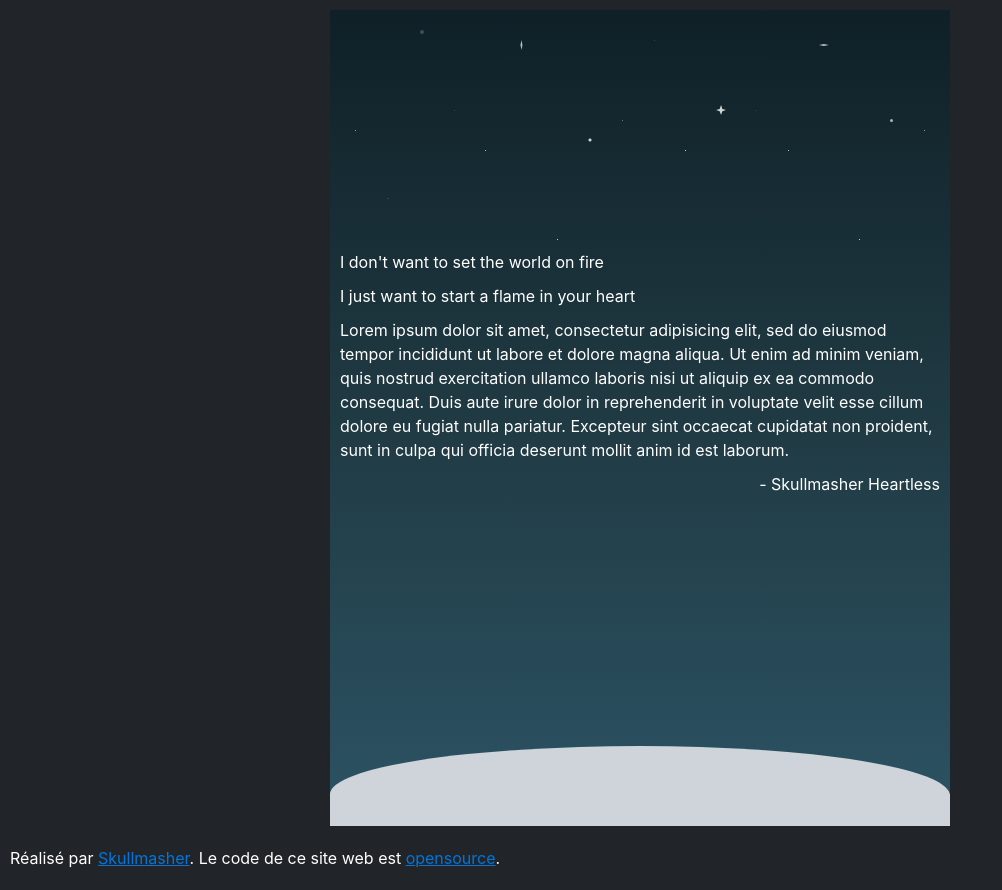
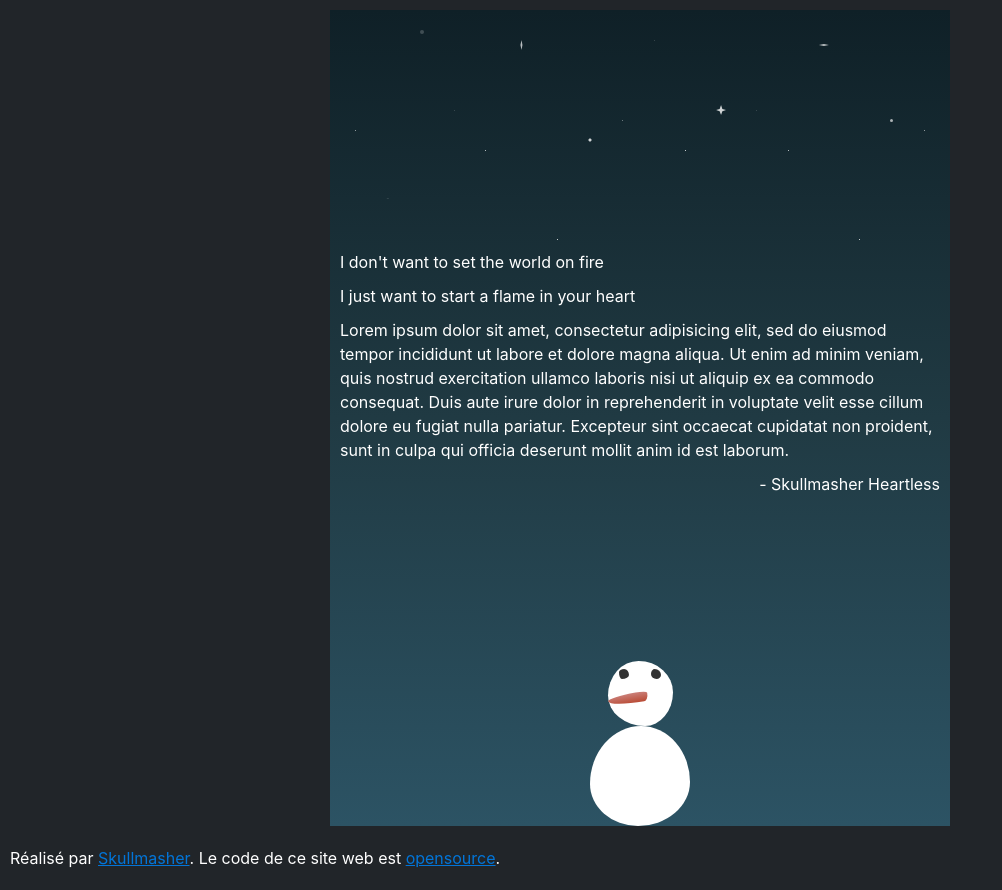
Before and after one commit to SkullMasher/wish-card-2019, a PHP site: page / in a window 1280 px wide. Shown: the whole page, without its empty margins (0-1002 px from the left). Run offline with PHP 8.4, Linux system fonts and the light colour scheme.

Commit message:
:skull: Awesome snowman breath life

```diff
--- a/app/css/style.css
+++ b/app/css/style.css
@@ -2895,26 +2895,76 @@ body {
 }
 
 .wishcard__floor {
+  display: grid;
+  align-items: end;
+  height: 40vh;
+}
+
+.wishcard__ground {
+  display: grid;
+  align-items: end;
+  position: relative;
+  height: 20vh;
+  background-color: #ced4da;
+  border-radius: 50% 50% 49% 51% / 60% 62% 38% 40%;
+}
+
+.wishcard__ground--bottom {
+  width: 100%;
+  height: 8vh;
+  bottom: 0;
+  background-color: #ced4da;
+}
+
+.snowman {
   display: flex;
   flex-direction: column;
-  justify-content: flex-end;
-  height: 40vh;
-}
-
-.wishcard__ground {
-  display: grid;
-  place-items: flex-end;
-  position: relative;
-  height: 10vh;
-  background-color: #ced4da;
-  border-radius: 50% 50% 49% 51% / 60% 62% 38% 40%;
-}
-
-.wishcard__ground--bottom {
-  width: 100%;
-  height: 4vh;
-  bottom: 0;
-  background-color: #ced4da;
+  align-items: center;
+}
+
+.snowman__head {
+  display: flex;
+  flex-direction: column;
+  justify-content: space-around;
+  width: 65px;
+  height: 65px;
+  border-radius: 47% 53% 43% 57% / 53% 48% 52% 47%;
+  background-color: #fff;
+}
+
+.snowman__eyes {
+  display: flex;
+  justify-content: space-around;
+}
+
+.snowman__eye {
+  width: 10px;
+  height: 10px;
+  background-color: #333;
+  border-radius: 50%;
+}
+
+.snowman__eye--right {
+  border-radius: 52% 48% 71% 29% / 32% 59% 41% 68%;
+}
+
+.snowman__eye--left {
+  border-radius: 38% 62% 45% 55% / 49% 59% 41% 51%;
+}
+
+.snowman__nose {
+  width: 40px;
+  height: 10px;
+  border-radius: 71% 29% 11% 89% / 38% 21% 79% 62%;
+  background: linear-gradient(to bottom, #ca7f78, #b94b35);
+  transform: rotate(-10deg);
+}
+
+.snowman__trunk {
+  width: 100px;
+  height: 100px;
+  border-radius: 51% 49% 52% 48% / 58% 56% 44% 42%;
+  background-color: #fff;
 }
 
 /*# sourceMappingURL=style.map.css */
--- a/app/index.html
+++ b/app/index.html
@@ -49,19 +49,19 @@
           </main>
           <footer class="wishcard__floor">
             <div class="snowman">
-          <div class="snowman__trunk"></div>
-          <div class="snowman__trunk--small"></div>
               <div class="snowman__head">
+                <div class="snowman__eyes">
                   <div class="snowman__eye snowman__eye--right"></div>
                   <div class="snowman__eye snowman__eye--left"></div>
+                </div>
                 <div class="snowman__nose"></div>
-            <div class="snowman__nose"></div>
+                <div class="snowman__mouth"></div>
               </div>
+              <div class="snowman__trunk"></div>
             </div>
-        <div class="wishcard__ground">
+<!--         <div class="wishcard__ground">
           <div class="wishcard__ground--bottom"></div>
-        </div>
-
+        </div> -->
       </footer>
     </div>
   </div>
--- a/app/sass/components/_snowman.scss
+++ b/app/sass/components/_snowman.scss
@@ -1,10 +1,50 @@
 .snowman {
+  display: flex;
+  flex-direction: column;
+  align-items: center;
 
+  &__head {
+    display: flex;
+    flex-direction: column;
+    justify-content: space-around;
+    width: 65px;
+    height: 65px;
+    border-radius: 47% 53% 43% 57% / 53% 48% 52% 47%;
+    background-color: $white;
+  }
+
+  &__eyes {
+    display: flex;
+    justify-content: space-around;
+  }
+
+    &__eye {
+      width: 10px;
+      height: 10px;
+      background-color: $gray-800;
+      border-radius: 50%;
+
+      &--right {
+        border-radius: 52% 48% 71% 29% / 32% 59% 41% 68%;
+      }
+
+      &--left {
+        border-radius: 38% 62% 45% 55% / 49% 59% 41% 51%;
+      }
+    }
+
+  &__nose {
+    width: 40px;
+    height: 10px;
+    border-radius: 71% 29% 11% 89% / 38% 21% 79% 62%;
+    background: linear-gradient(to bottom, #ca7f78, #b94b35);
+    transform: rotate(-10deg);
+  }
 
   &__trunk {
-
-    &--small {
-
-    }
+    width: 100px;
+    height: 100px;
+    border-radius: 51% 49% 52% 48% / 58% 56% 44% 42%;
+    background-color: $white;
   }
 }
--- a/app/sass/components/_wishcard.scss
+++ b/app/sass/components/_wishcard.scss
@@ -139,23 +139,22 @@
 }
 
 .wishcard__floor {
-  display: flex;
-  flex-direction: column;
-  justify-content: flex-end;
+  display: grid;
+  align-items: end;
   height: 40vh;
 }
 
 .wishcard__ground {
   display: grid;
-  place-items: flex-end;
+  align-items: end;
   position: relative;
-  height: 10vh;
+  height: 20vh;
   background-color: $gray-400;
   border-radius: 50% 50% 49% 51% / 60% 62% 38% 40%;
 
   &--bottom {
     width: 100%;
-    height: 4vh;
+    height: 8vh;
     bottom: 0;
     background-color: $gray-400;
   }
```
Also changed, not shown: app/css/style.map.css. Lines whose indentation alone changed are shown as unchanged.
